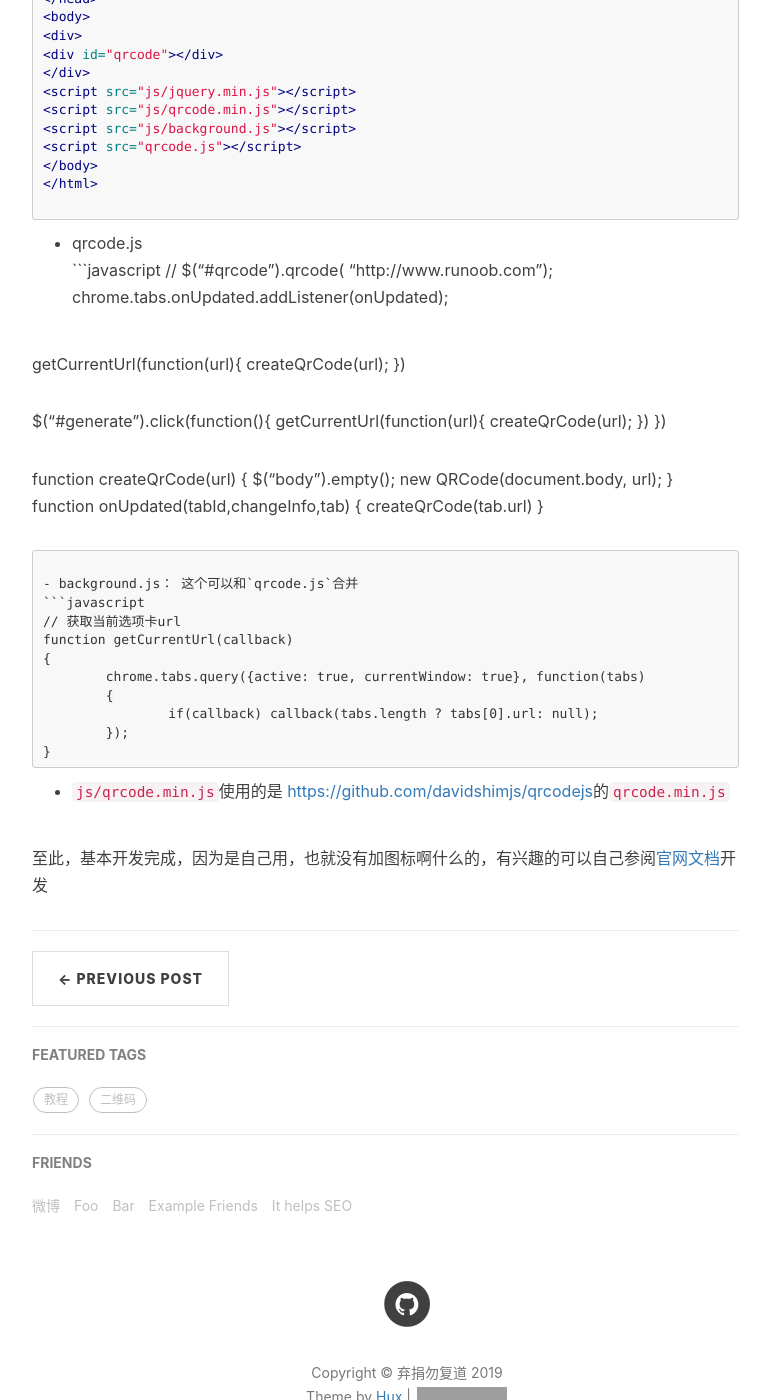
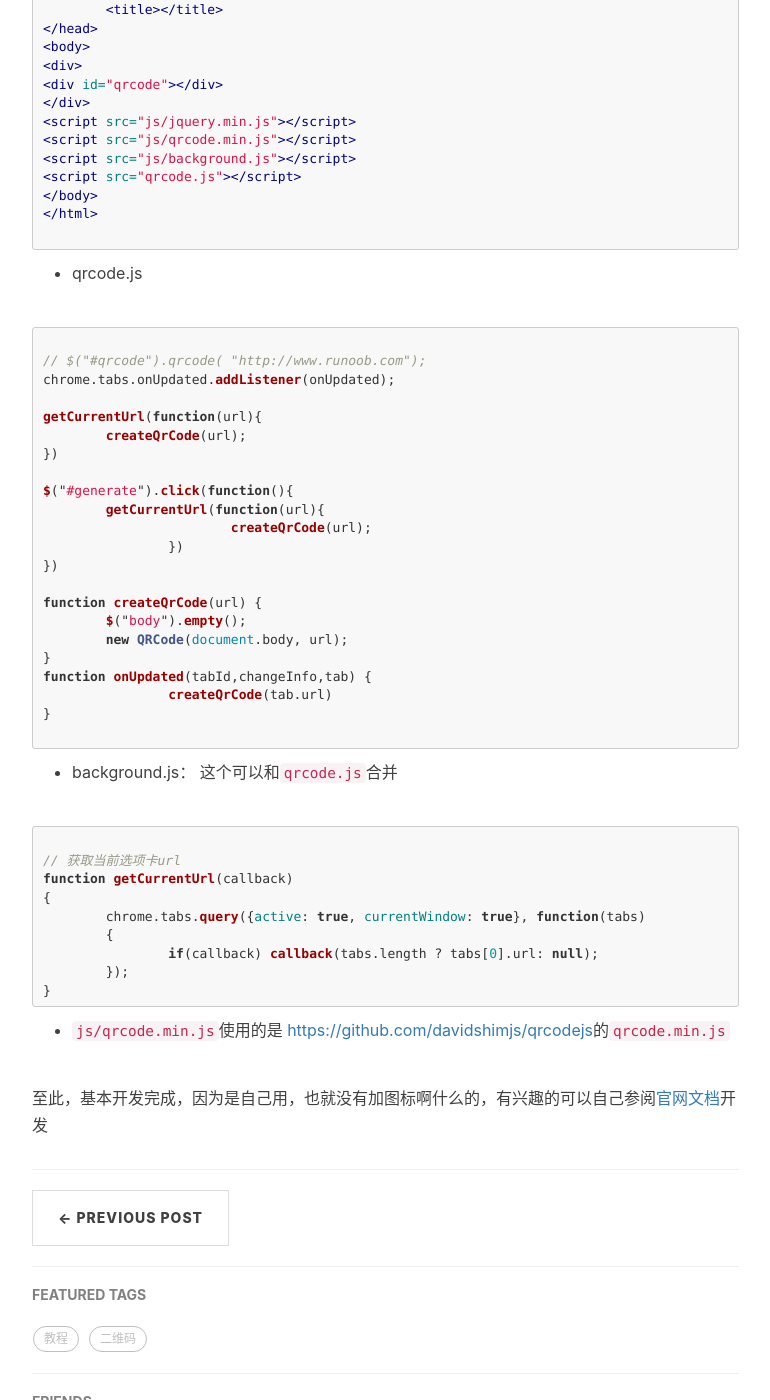
Before and after one commit to lovears/lovears.github.io, a Jekyll site: the page built from _posts/2019-06-19-chrome插件开发-url转二维码.markdown, in a window 1280 px wide and 1400 px high, scrolled down 2248 px. Shown: the whole window, without its empty margins (233-1003 px from the left). Built offline with Jekyll 4.4.1, drawn with Linux system fonts in a browser that asks for light colours; nearby versions of some CDN libraries; comment, search, counter and statistics services are not loaded; grey boxes are pictures that could not be loaded.

Commit message:
Update 2019-06-19-chrome插件开发-url转二维码.markdown

````diff
--- a/_posts/2019-06-19-chrome插件开发-url转二维码.markdown
+++ b/_posts/2019-06-19-chrome插件开发-url转二维码.markdown
@@ -65,6 +65,7 @@ manifest.json
 ```
 
 - 配置说明：
+
 ```
 manifest_version: 这个必须是2
 name: 插件名字
@@ -99,7 +100,9 @@ permissions: 会用到的权限列表，这里我需要用到`tabs`，因为要
 ```
 
 - qrcode.js
-```javascript
+
+```js
+
 // $("#qrcode").qrcode( "http://www.runoob.com");
 chrome.tabs.onUpdated.addListener(onUpdated);
 
@@ -124,7 +127,9 @@ function onUpdated(tabId,changeInfo,tab) {
 ```
 
 - background.js： 这个可以和`qrcode.js`合并
-```javascript
+
+```js
+
 // 获取当前选项卡url
 function getCurrentUrl(callback)
 {
````
